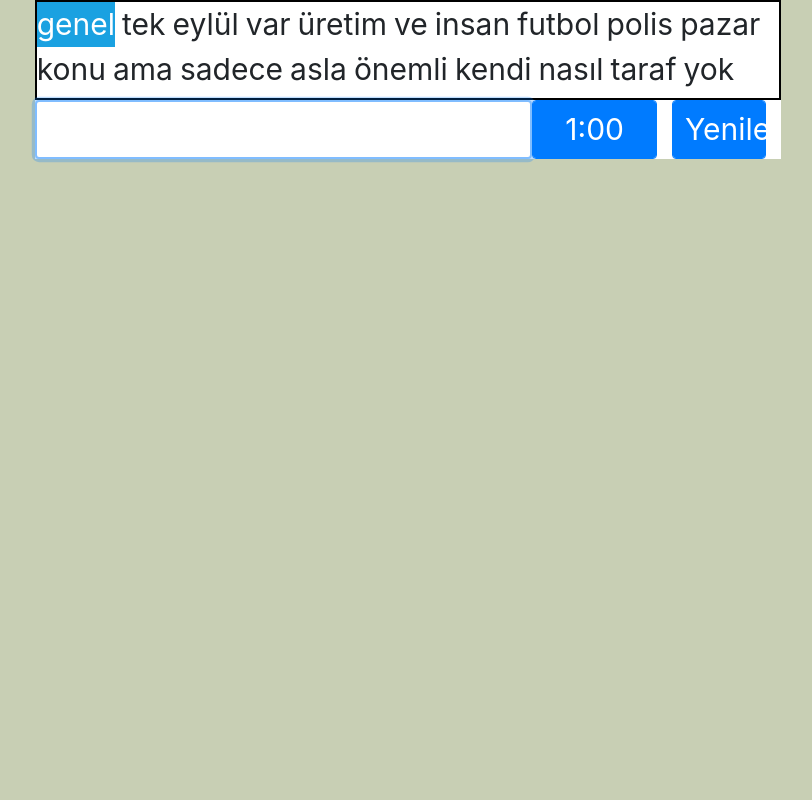
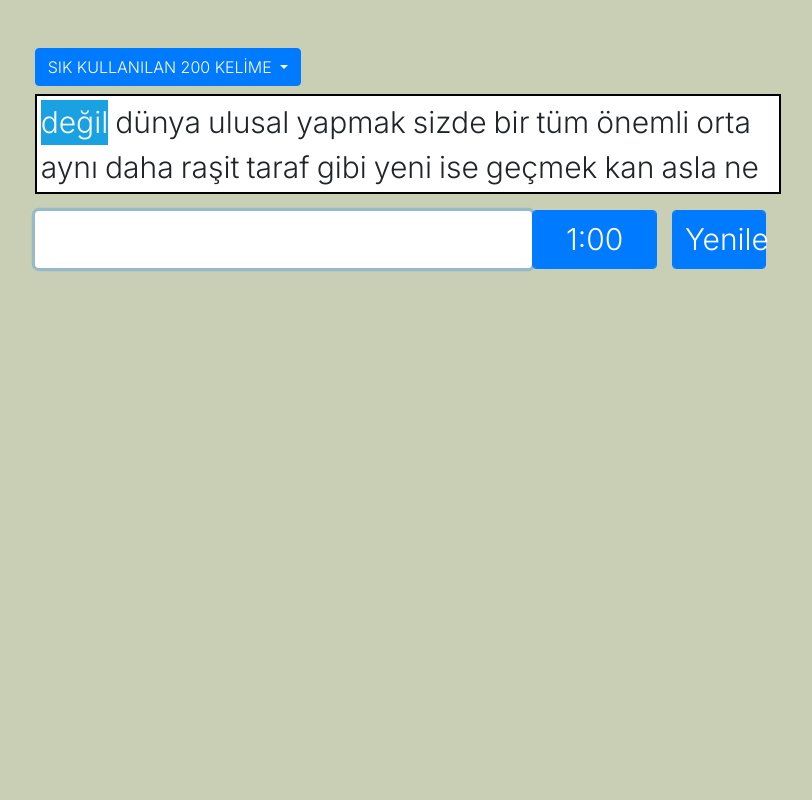
Before and after one commit to YilmazKadan/Typing-Test, a PHP site: page / in a window 1280 px wide. Shown: the whole page, without its empty margins (232-1044 px from the left). Run offline with PHP 8.4, Linux system fonts and the light colour scheme; some libraries are stand-ins or nearby versions.

Commit message:
DKS hesabı, buglar vs giderildi

```diff
--- a/index.html
+++ b/index.html
@@ -1,22 +1,38 @@
 <html>
 <head>
-	<link href="https://fonts.googleapis.com/css2?family=Roboto+Condensed:wght@300&display=swap" rel="stylesheet">
-	<link rel = "stylesheet" type = "text/css" href = "https://stackpath.bootstrapcdn.com/bootstrap/4.5.2/css/bootstrap.min.css">
-	<script type="text/javascript" src = "https://stackpath.bootstrapcdn.com/bootstrap/4.5.2/js/bootstrap.min.js"></script>
+
+
+	<link rel="preconnect" href="https://fonts.gstatic.com">
+	<link href="https://fonts.googleapis.com/css2?family=Inter:wght@300&display=swap" rel="stylesheet">
+	<!--  Bootstrap !-->
+	<link rel="stylesheet" href="https://maxcdn.bootstrapcdn.com/bootstrap/4.0.0/css/bootstrap.min.css" integrity="sha384-Gn5384xqQ1aoWXA+058RXPxPg6fy4IWvTNh0E263XmFcJlSAwiGgFAW/dAiS6JXm" crossorigin="anonymous">
 	<link rel = "stylesheet" type = "text/css" href = "stil.css">
 	<meta charset = "utf8">
 
 </head>
 <body>
-	<div class="container col-md-7" >
-		<div class="row satir" id = "satir">
+	<div class="container col-md-7 mt-5" >
+		<div class="row mb-2">
+			<div class="dropdown" id = "dropdown">
+				<button class="btn btn-primary dropdown-toggle" type="button" data-toggle="dropdown">SIK KULLANILAN 200 KELİME
+					<span class="caret"></span></button>
+					<ul class="dropdown-menu">
+						<li><a class="dropdown-item" href="#">SIK KULLANILAN 200 KELİME</a></li>
+						<li><a class="dropdown-item" href="#">SIK KULLANILAN 1000 KELİME</a></li>
+						<li><a class="dropdown-item" href="#">TÜRKİYE ŞEHİR VE İLÇE İSİMLERİ</a></li>
+						<li><a class="dropdown-item" href="#">TÜRKÇE TIP TERİMLERİ</a></li>
+						<li><a class="dropdown-item" href="#">YAZAR İSİMLERİ</a></li>
+					</ul>
+				</div>
+			</div>
+			<div class="row satir p-1" id = "satir">
 				<div id = "yazilar" class="row yazilar ">
 					<div id = "sutun" class = "col col-md-12 ">
 					</div>
 				</div>
 			</div>
 
-		<div class="row giris_alani " id = "giris_alani">
+			<div class="row giris_alani mt-3 " id = "giris_alani">
 				<div class = "col col-md-8 p-0 ">
 					<input id = "giris" class = "giris form-control" type = "text" autocomplete="off" autofocus>
 				</div>
@@ -24,16 +40,22 @@
 					<button id = "gerisayim" class = "btn btn-primary saniye form-control">1:00</button>
 				</div>
 				<div class = "col-md-2  m-0">
-				<button class = "btn btn-primary saniye form-control">Yenile</button>
+					<button id = "yenile" class = "btn btn-primary saniye form-control">Yenile</button>
 				</div>
 			</div>
 			<div class="row justify-content-md-center mt-5" id = "sonuc_alani">
 				<div  class="col col-md-6">
 
-				<div class="card" style="width: 26rem;min-height: 230px;">
+					<div class="card shadow-lg" style="width: 26rem;min-height: 230px;">
 
 						<div class="card-body">
 							<h3 class="card-title">Tebrikler testi başarıyla bitirdiniz!</h3>
+							<div class="row">
+								<div class="col">
+									<p id = "sonuc_dks" class="card-text"></p>
+								</div>
+
+							</div>
 							<div class="row">
 								<div class="col col-md-6">
 									<p  class="card-text">Tuş Vuruşu:</p>
@@ -70,7 +92,7 @@
 								</div>
 							</div>
 							<hr>
-						<a idhref="#" class="btn btn-primary">Tekrar Başla</a>
+							<button id = "tekrar_basla"  class="btn btn-primary">Tekrar Başla</button>
 						</div>
 					</div>
 
@@ -80,4 +102,6 @@
 	</body>
 	</html>
 	<script type="text/javascript" src = "js.js"></script>
-<script src="https://ajax.googleapis.com/ajax/libs/jquery/3.5.1/jquery.min.js"></script>
+	<script src="https://code.jquery.com/jquery-3.2.1.slim.min.js" integrity="sha384-KJ3o2DKtIkvYIK3UENzmM7KCkRr/rE9/Qpg6aAZGJwFDMVNA/GpGFF93hXpG5KkN" crossorigin="anonymous"></script>
+	<script src="https://cdnjs.cloudflare.com/ajax/libs/popper.js/1.12.9/umd/popper.min.js" integrity="sha384-ApNbgh9B+Y1QKtv3Rn7W3mgPxhU9K/ScQsAP7hUibX39j7fakFPskvXusvfa0b4Q" crossorigin="anonymous"></script>
+	<script src="https://maxcdn.bootstrapcdn.com/bootstrap/4.0.0/js/bootstrap.min.js" integrity="sha384-JZR6Spejh4U02d8jOt6vLEHfe/JQGiRRSQQxSfFWpi1MquVdAyjUar5+76PVCmYl" crossorigin="anonymous"></script>
--- a/stil.css
+++ b/stil.css
@@ -1,6 +1,7 @@
 *{
 	margin:0;
 	padding:0;
+	font-family:'Inter', sans-serif;
 }
 body{
 	background-color:#c8cfb4;
@@ -9,10 +10,8 @@ body{
 	border:2px solid black;
 	height:100px;
 	overflow:hidden;
+	background: white;
 
-}
-.container{
-	background-color:white;
 }
 .yazilar{
 	position: relative;
@@ -26,6 +25,7 @@ body{
 
 	border:2px solid blue;
 	font-size:30px;
+	border-style: none;
 }
 .arkaplan{
 	background-color:#1aa1e1;
@@ -52,3 +52,8 @@ body{
 .saniye{
 	font-size:30px;
 }
+#sonuc_dks{
+	font-size:40px;
+	color:#527a1e;
+	text-align:center;
+}
```
Also changed, not shown: js.js (+83 -47 lines). Lines whose indentation alone changed are shown as unchanged.
